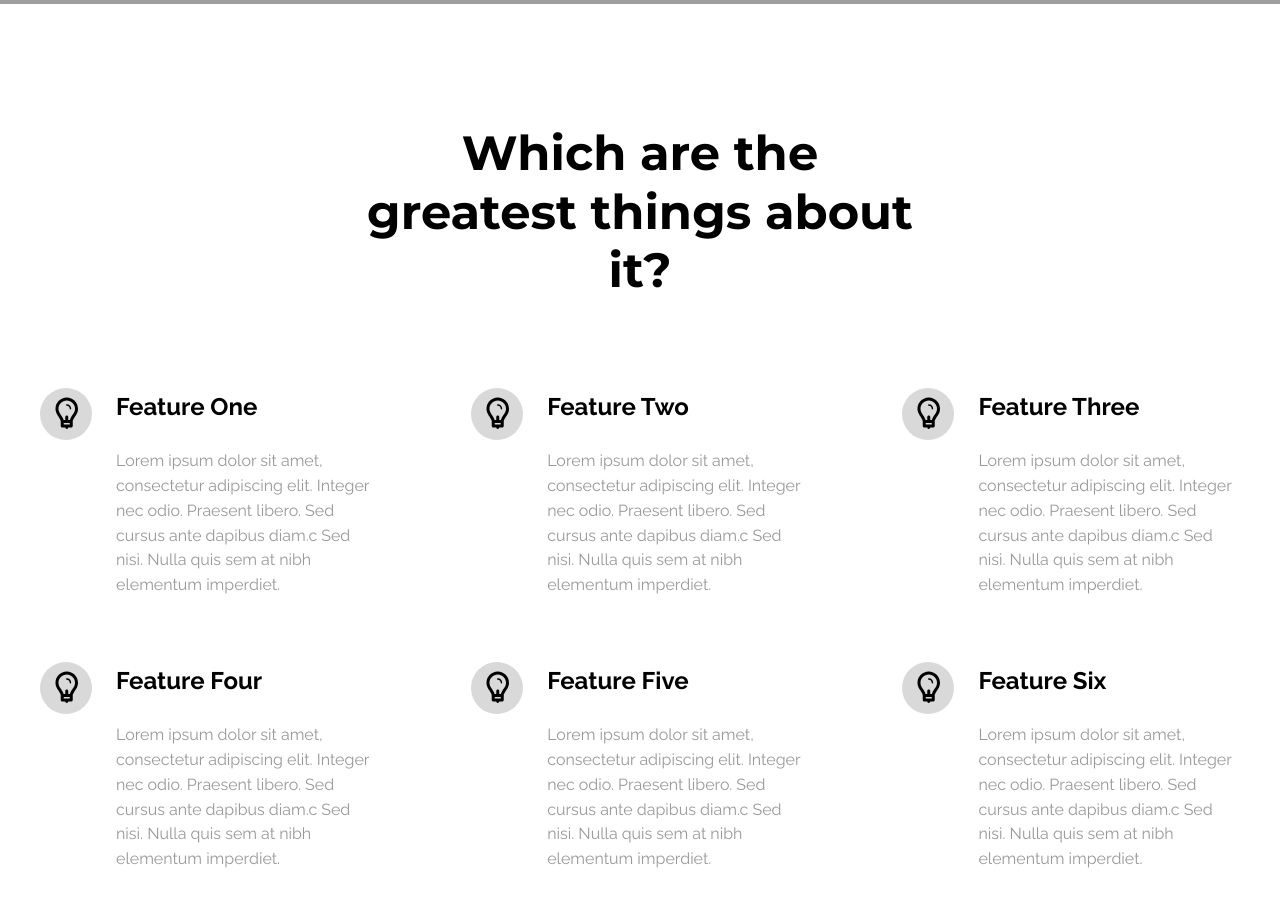
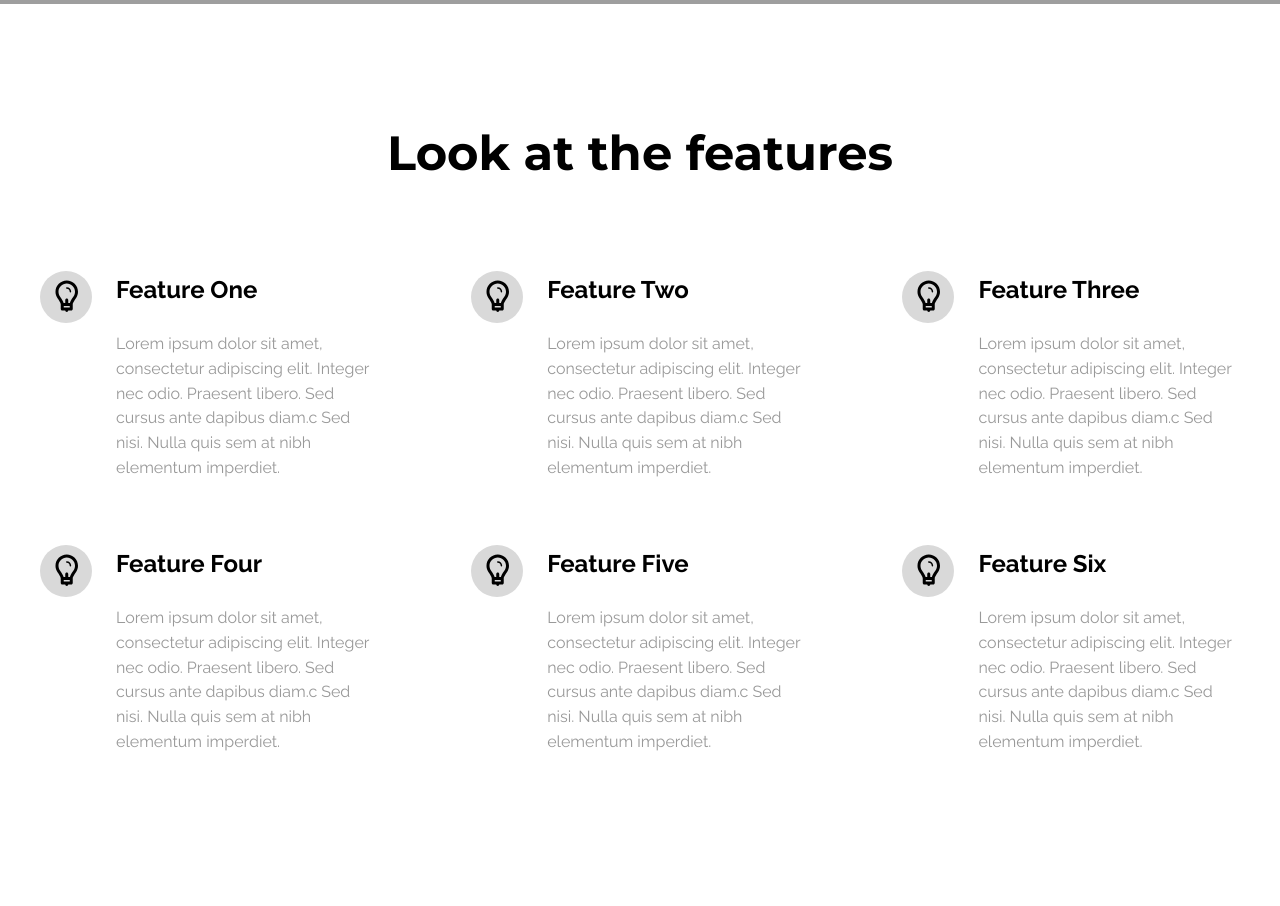
Before and after one commit to dindinet/Landing-Page-HTML, a website built with Parcel: page index.html in a window 1280 px wide. Shown: the part 860-1766 px from the top of the page. Built offline with nearby package versions, Linux system fonts and the light colour scheme; grey boxes are pictures that could not be loaded.

Commit message:
Commit from TeleportHQ

```diff
--- a/index.html
+++ b/index.html
@@ -135,9 +135,7 @@
         </div>
         <div id="inspiration" class="home-features">
           <div class="home-heading-container">
-            <h2 class="home-text01 section-Heading">
-              Which are the greatest things about it?
-            </h2>
+            <h2 class="home-text01 section-Heading">Look at the features</h2>
           </div>
           <div class="home-cards-container">
             <div class="home-features-card">
```
